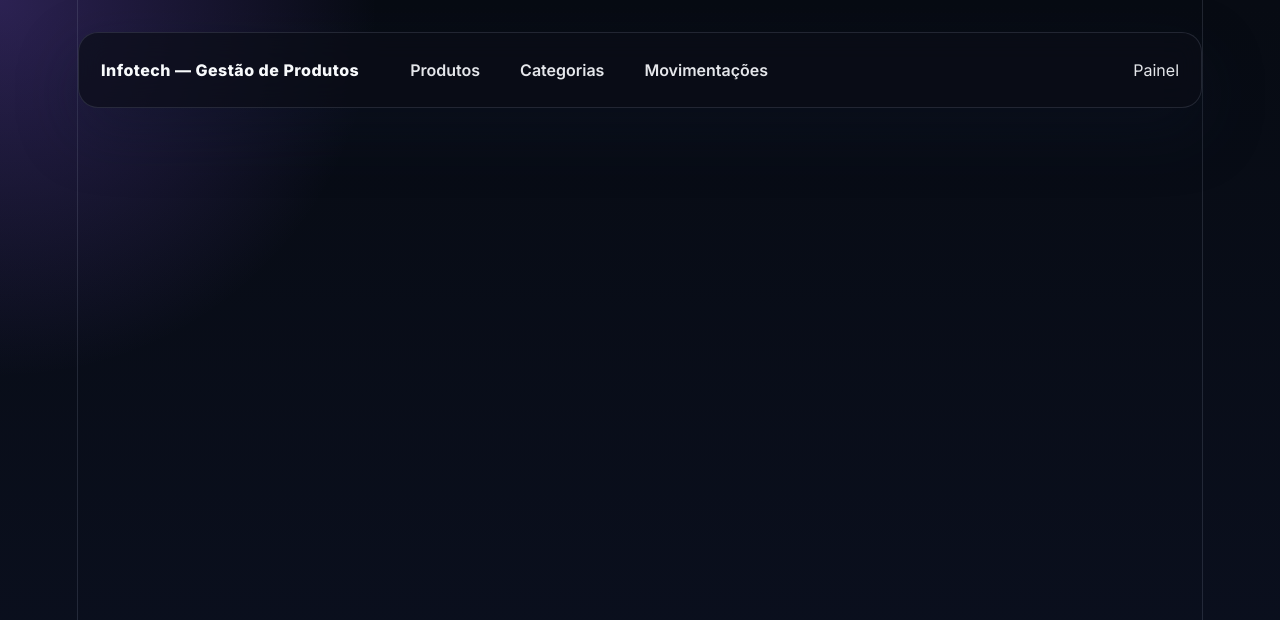
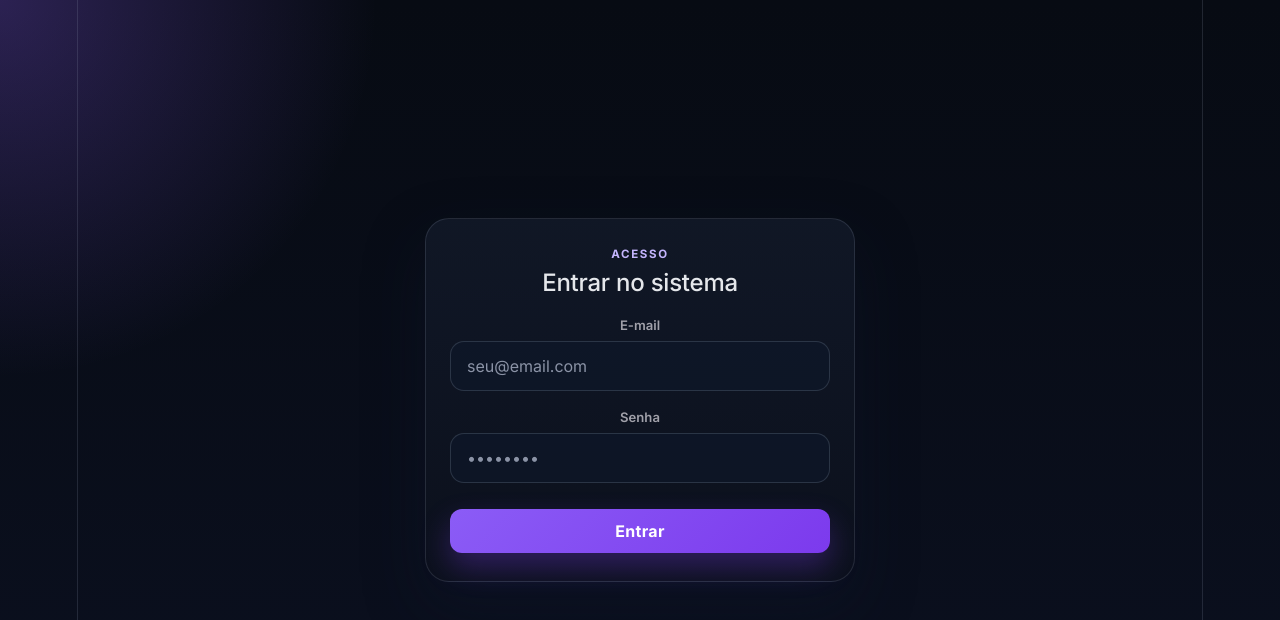
Before and after one commit to isabellesnts/infotech-frontend, a React (Vite) app: page /login in a window 1280 px wide. Shown: the top 620 px of the page. Built offline with nearby package versions, Linux system fonts and the light colour scheme.

Commit message:
sprint7: implementacao de login

```diff
--- a/src/App.tsx
+++ b/src/App.tsx
@@ -1,10 +1,12 @@
-import { NavLink, Routes, Route } from 'react-router-dom'
+import { NavLink, Routes, Route, Navigate, useNavigate } from 'react-router-dom'
 import PCadastroProduto from "./pages/PCadastroProduto/PCadastroProduto";
 import PListagemProdutos from "./pages/PListagemProdutos/PListagemProdutos";
 import PCadastroCategoria from "./pages/PCadastroCategoria/PCadastroCategoria";
 import PListagemCategorias from "./pages/PListagemCategorias/PListagemCategorias";
 import PCadastroMovimentacao from "./pages/PCadastroMovimentacao/PCadastroMovimentacao";
 import PListagemMovimentacoes from "./pages/PListagemMovimentacoes/PListagemMovimentacoes";
+import PLogin from "./pages/PLogin/PLogin";
+import { logout } from "./fetch/AuthRequests";
 
 function Dashboard() {
   return (
@@ -15,7 +17,19 @@ function Dashboard() {
   )
 }
 
-function App() {
+function RequireAuth({ children }: { children: React.ReactNode }) {
+  const token = localStorage.getItem("auth_token");
+  return token ? <>{children}</> : <Navigate to="/login" replace />;
+}
+
+function AppLayout() {
+  const navigate = useNavigate();
+
+  function handleLogout() {
+    logout();
+    navigate("/login", { replace: true });
+  }
+
   return (
     <div className="page container">
       <header className="topbar">
@@ -26,7 +40,7 @@ function App() {
           <NavLink to="/movimentacoes" className={({isActive}) => isActive ? 'nav-button active' : 'nav-button'}>Movimentações</NavLink>
         </nav>
         <div className="spacer" />
-        <div className="muted">Painel</div>
+        <button type="button" className="nav-button nav-logout" onClick={handleLogout}>Sair</button>
       </header>
 
       <main style={{ display: 'grid', gap: 18 }}>
@@ -52,4 +66,13 @@ function App() {
   );
 }
 
+function App() {
+  return (
+    <Routes>
+      <Route path="/login" element={<PLogin />} />
+      <Route path="/*" element={<RequireAuth><AppLayout /></RequireAuth>} />
+    </Routes>
+  );
+}
+
 export default App;
--- /dev/null
+++ b/src/fetch/AuthRequests.ts
@@ -0,0 +1,96 @@
+import api from "./api";
+
+export type AuthUser = {
+  id?: number | string;
+  nome?: string;
+  email?: string;
+  username?: string;
+  [key: string]: unknown;
+};
+
+export type LoginResponse = {
+  token?: string;
+  accessToken?: string;
+  authToken?: string;
+  user?: AuthUser;
+  usuario?: AuthUser;
+  data?: AuthUser | { token?: string; accessToken?: string; authToken?: string; user?: AuthUser; usuario?: AuthUser };
+};
+
+const loginEndpoints = [
+  "/api/login",
+  "/api/auth/login",
+  "/api/usuarios/login",
+  "/login",
+  "/api/auth",
+  "/api/user/login",
+];
+
+function getTokenFromPayload(data: any): string | null {
+  const token = data?.token ?? data?.accessToken ?? data?.authToken ?? data?.data?.token ?? data?.data?.accessToken ?? data?.data?.authToken;
+  return token ?? null;
+}
+
+function getUserFromPayload(data: any): AuthUser | null {
+  const user = data?.user ?? data?.usuario ?? data?.data?.user ?? data?.data?.usuario ?? data?.data ?? null;
+  return user && typeof user === "object" && !Array.isArray(user) ? user as AuthUser : null;
+}
+
+export function isAuthenticated() {
+  return Boolean(localStorage.getItem("auth_token"));
+}
+
+export function getStoredUser(): AuthUser | null {
+  const raw = localStorage.getItem("auth_user");
+  if (!raw) return null;
+
+  try {
+    return JSON.parse(raw) as AuthUser;
+  } catch {
+    return null;
+  }
+}
+
+export function logout() {
+  localStorage.removeItem("auth_token");
+  localStorage.removeItem("auth_user");
+}
+
+export async function login(email: string, senha: string): Promise<LoginResponse> {
+  const payloads = [
+    { email, senha },
+    { email, password: senha },
+    { username: email, password: senha },
+  ];
+
+  let lastError: unknown = null;
+
+  for (const endpoint of loginEndpoints) {
+    for (const payload of payloads) {
+      try {
+        const response = await api.post(endpoint, payload);
+        const token = getTokenFromPayload(response.data);
+        const user = getUserFromPayload(response.data) ?? { email };
+
+        if (token) {
+          localStorage.setItem("auth_token", token);
+          localStorage.setItem("auth_user", JSON.stringify(user));
+
+          return {
+            token,
+            user,
+            ...response.data,
+          };
+        }
+      } catch (error) {
+        lastError = error;
+      }
+    }
+  }
+
+  if (lastError instanceof Error) {
+    throw lastError;
+  }
+
+  throw new Error("Não foi possível realizar o login.");
+}
--- a/src/fetch/api.ts
+++ b/src/fetch/api.ts
@@ -4,4 +4,27 @@ const api = axios.create({
   baseURL: "http://localhost:3333",
 });
 
+api.interceptors.request.use((config) => {
+  const token = localStorage.getItem("auth_token");
+
+  if (token) {
+    config.headers = config.headers ?? {};
+    config.headers.Authorization = `Bearer ${token}`;
+  }
+
+  return config;
+});
+
+api.interceptors.response.use(
+  (response) => response,
+  (error) => {
+    if (error.response?.status === 401) {
+      localStorage.removeItem("auth_token");
+      localStorage.removeItem("auth_user");
+    }
+
+    return Promise.reject(error);
+  }
+);
+
 export default api;
--- a/src/index.css
+++ b/src/index.css
@@ -103,6 +103,8 @@ textarea {
   text-decoration: none;
   font-weight: 600;
   transition: all 0.2s ease;
+  background: transparent;
+  cursor: pointer;
 }
 
 .nav-button:hover {
@@ -115,6 +117,15 @@ textarea {
   background: linear-gradient(135deg, var(--primary), var(--primary-strong));
   color: white;
   box-shadow: 0 12px 30px rgba(124, 58, 237, 0.45);
+}
+
+.nav-logout {
+  color: #fecaca;
+  border-color: rgba(248, 113, 113, 0.25);
+}
+
+.nav-logout:hover {
+  background: rgba(248, 113, 113, 0.08);
 }
 
 .spacer {
@@ -354,6 +365,54 @@ textarea.input-error {
   font-size: 0.82rem;
 }
 
+.login-page {
+  min-height: 100vh;
+  display: flex;
+  align-items: center;
+  justify-content: center;
+  padding: 24px;
+}
+
+.login-card {
+  width: min(100%, 430px);
+  padding: 28px 24px;
+  border-radius: 24px;
+  background: linear-gradient(180deg, rgba(17, 24, 39, 0.96), rgba(12, 17, 28, 0.96));
+  border: 1px solid var(--border);
+  box-shadow: var(--shadow);
+}
+
+.login-header {
+  margin-bottom: 20px;
+  text-align: center;
+}
+
+.login-form {
+  display: grid;
+  gap: 18px;
+}
+
+.login-field {
+  display: grid;
+  gap: 8px;
+}
+
+.login-field label {
+  color: var(--text-soft);
+  font-size: 0.82rem;
+  font-weight: 600;
+}
+
+.login-button {
+  width: 100%;
+  margin-top: 8px;
+}
+
+.login-button:disabled {
+  cursor: wait;
+  opacity: 0.8;
+}
+
 @media (max-width: 700px) {
   .page {
     padding: 20px 14px 40px;
--- /dev/null
+++ b/src/pages/PLogin/PLogin.tsx
@@ -0,0 +1,64 @@
+import { useState } from "react";
+import { useNavigate } from "react-router-dom";
+import { login } from "../../fetch/AuthRequests";
+
+export default function PLogin() {
+  const navigate = useNavigate();
+  const [form, setForm] = useState({ email: "", senha: "" });
+  const [status, setStatus] = useState<{ type: "success" | "error" | ""; message: string }>({ type: "", message: "" });
+  const [loading, setLoading] = useState(false);
+
+  function handleChange(e: React.ChangeEvent<HTMLInputElement>) {
+    setForm({ ...form, [e.target.name]: e.target.value });
+    setStatus({ type: "", message: "" });
+  }
+
+  async function handleSubmit(e: React.FormEvent) {
+    e.preventDefault();
+
+    if (!form.email || !form.senha) {
+      setStatus({ type: "error", message: "Informe e-mail e senha." });
+      return;
+    }
+
+    try {
+      setLoading(true);
+      await login(form.email, form.senha);
+      navigate("/produtos", { replace: true });
+    } catch (error) {
+      console.error(error);
+      setStatus({ type: "error", message: "Credenciais inválidas ou servidor indisponível." });
+    } finally {
+      setLoading(false);
+    }
+  }
+
+  return (
+    <div className="login-page">
+      <div className="login-card">
+        <div className="login-header">
+          <p className="eyebrow">Acesso</p>
+          <h2>Entrar no sistema</h2>
+        </div>
+
+        {status.type && <div className={`alert alert-${status.type}`}>{status.message}</div>}
+
+        <form className="login-form" onSubmit={handleSubmit}>
+          <div className="login-field">
+            <label htmlFor="email">E-mail</label>
+            <input id="email" name="email" type="email" value={form.email} onChange={handleChange} placeholder="seu@email.com" />
+          </div>
+
+          <div className="login-field">
+            <label htmlFor="senha">Senha</label>
+            <input id="senha" name="senha" type="password" value={form.senha} onChange={handleChange} placeholder="••••••••" />
+          </div>
+
+          <button type="submit" className="btn btn-primary login-button" disabled={loading}>
+            {loading ? "Entrando..." : "Entrar"}
+          </button>
+        </form>
+      </div>
+    </div>
+  );
+}
```
